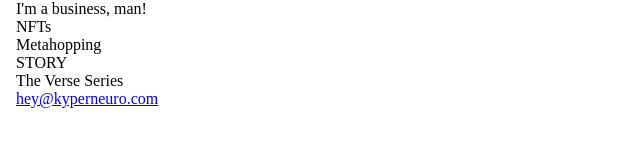
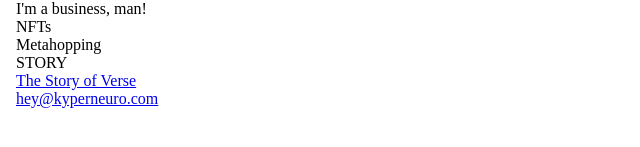
Before and after one commit to kcherukuri/kyper-website, a Next.js app in the folder kyper-landing-page/: page / in a window 1280 px wide. Shown: the part 345-492 px from the top of the page, without its empty margins (0-640 px from the left). Built offline with nearby package versions, Linux system fonts and the light colour scheme.

Commit message:
added Verse Story Day 2

```diff
--- a/kyper-landing-page/pages/index.js
+++ b/kyper-landing-page/pages/index.js
@@ -69,7 +69,7 @@ export default function Home() {
                 STORY
               </div>
               <div className="mt-1 text-xl text-white font-medium">
-                The Verse Series
+              <a href="https://twitter.com/kiranecherukuri/status/1378178405787648000?s=20" className="hover:text-laserblue">The Story of Verse</a>
               </div>
             </div>
           </div>
```
